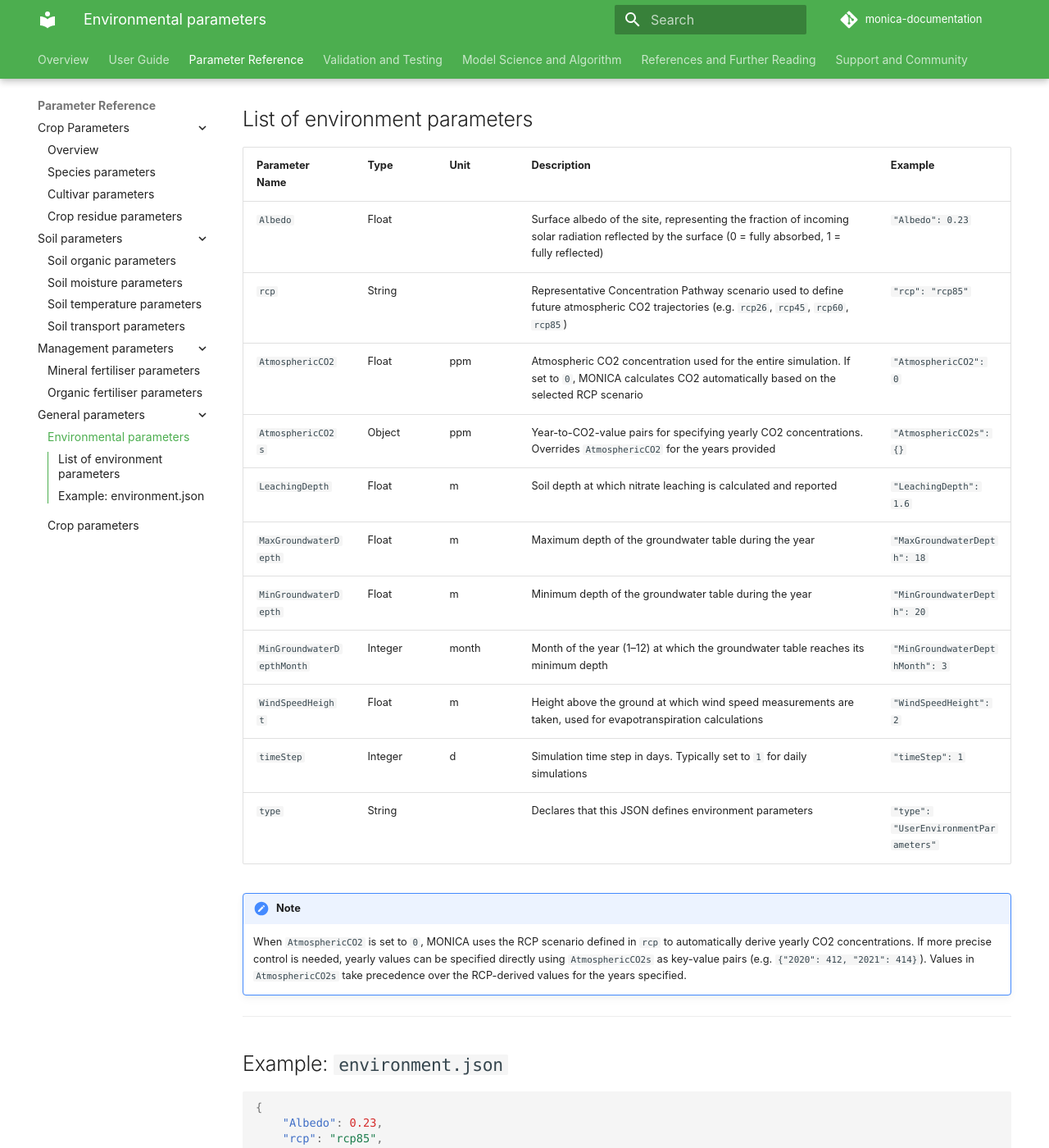
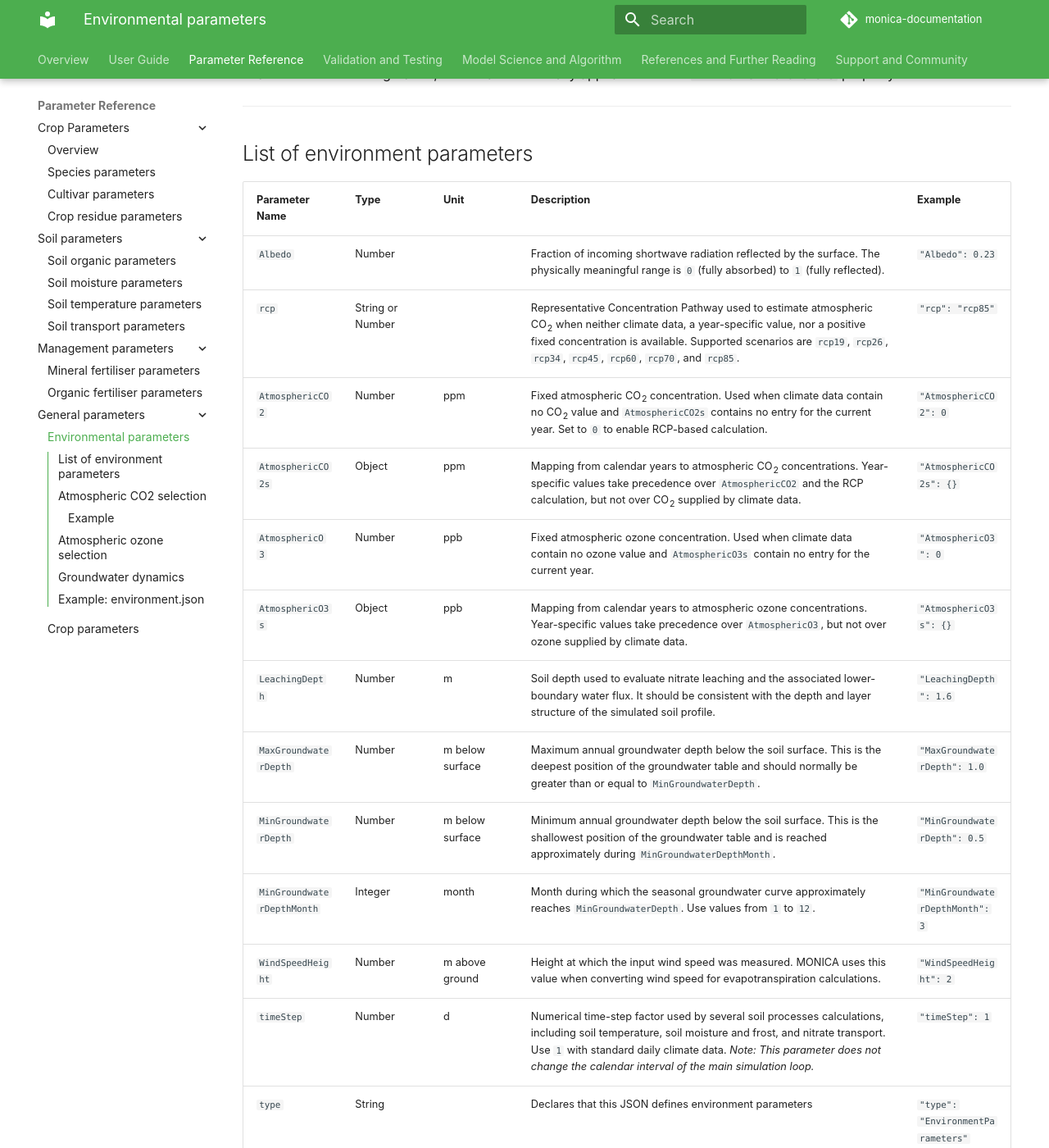
Before and after one commit to zalf-rpm/monica-documentation, an MkDocs documentation site: the page built from docs/parameters/general_parameters/environment_parameters.md, in a window 1280 px wide and 1400 px high, scrolled down 242 px. Shown: the whole window at 82% size. Built offline with MkDocs 1.6.1 and Material for MkDocs 9.7.7, drawn with Linux system fonts in a browser that asks for light colours; comment, search, counter and statistics services are not loaded; some of the changed text lies outside the part shown.

Commit message:
Update environment parameters

````diff
--- a/docs/parameters/general_parameters/environment_parameters.md
+++ b/docs/parameters/general_parameters/environment_parameters.md
@@ -1,27 +1,106 @@
 # Environment Parameters
 
-This section provides an overview of the key-value pairs in the `UserEnvironmentParameters` JSON file used by MONICA. These parameters define the environmental conditions of the simulation site, including atmospheric CO2 concentration, groundwater dynamics, albedo, and meteorological settings.
+The `EnvironmentParameters` JSON object defines environmental conditions used by MONICA, including atmospheric gas concentrations, groundwater dynamics, surface albedo, wind measurement height, nitrate leaching depth, and the numerical timestep factor used by several soil process modules.
+
+In a MONICA site configuration, these values normally appear under the `EnvironmentParameters` property.
 
 ---
 
 ## List of environment parameters
 
-| Parameter Name             | Type             | Unit   | Description                                                                                                                                                  | Example                              |
-|----------------------------|------------------|--------|--------------------------------------------------------------------------------------------------------------------------------------------------------------|--------------------------------------|
-| `Albedo`                   | Float            |        | Surface albedo of the site, representing the fraction of incoming solar radiation reflected by the surface (0 = fully absorbed, 1 = fully reflected)         | `"Albedo": 0.23`                     |
-| `rcp`                      | String           |        | Representative Concentration Pathway scenario used to define future atmospheric CO2 trajectories (e.g. `rcp26`, `rcp45`, `rcp60`, `rcp85`)                  | `"rcp": "rcp85"`                     |
-| `AtmosphericCO2`           | Float            | ppm    | Atmospheric CO2 concentration used for the entire simulation. If set to `0`, MONICA calculates CO2 automatically based on the selected RCP scenario          | `"AtmosphericCO2": 0`                |
-| `AtmosphericCO2s`          | Object           | ppm    | Year-to-CO2-value pairs for specifying yearly CO2 concentrations. Overrides `AtmosphericCO2` for the years provided                                          | `"AtmosphericCO2s": {}`              |
-| `LeachingDepth`            | Float            | m      | Soil depth at which nitrate leaching is calculated and reported                                                                                              | `"LeachingDepth": 1.6`               |
-| `MaxGroundwaterDepth`      | Float            | m      | Maximum depth of the groundwater table during the year                                                                                                       | `"MaxGroundwaterDepth": 18`          |
-| `MinGroundwaterDepth`      | Float            | m      | Minimum depth of the groundwater table during the year                                                                                                       | `"MinGroundwaterDepth": 20`          |
-| `MinGroundwaterDepthMonth` | Integer          | month  | Month of the year (1–12) at which the groundwater table reaches its minimum depth                                                                            | `"MinGroundwaterDepthMonth": 3`      |
-| `WindSpeedHeight`          | Float            | m      | Height above the ground at which wind speed measurements are taken, used for evapotranspiration calculations                                                 | `"WindSpeedHeight": 2`               |
-| `timeStep`                 | Integer          | d      | Simulation time step in days. Typically set to `1` for daily simulations                                                                                     | `"timeStep": 1`                      |
-| `type`                     | String           |        | Declares that this JSON defines environment parameters                                                                                                       | `"type": "UserEnvironmentParameters"` |
+| Parameter Name             | Type             | Unit            | Description                                                                                                                                                                                                                                                                             | Example                           |
+|----------------------------|------------------|-----------------|-----------------------------------------------------------------------------------------------------------------------------------------------------------------------------------------------------------------------------------------------------------------------------------------|-----------------------------------|
+| `Albedo`                   | Number           |                 | Fraction of incoming shortwave radiation reflected by the surface. The physically meaningful range is `0` (fully absorbed) to `1` (fully reflected).                                                                                                                                    | `"Albedo": 0.23`                  |
+| `rcp`                      | String or Number |                 | Representative Concentration Pathway used to estimate atmospheric CO<sub>2</sub> when neither climate data, a year-specific value, nor a positive fixed concentration is available. Supported scenarios are `rcp19`, `rcp26`, `rcp34`, `rcp45`, `rcp60`, `rcp70`, and `rcp85`.          | `"rcp": "rcp85"`                  |
+| `AtmosphericCO2`           | Number           | ppm             | Fixed atmospheric CO<sub>2</sub> concentration. Used when climate data contain no CO<sub>2</sub> value and `AtmosphericCO2s` contains no entry for the current year. Set to `0` to enable RCP-based calculation.                                                                        | `"AtmosphericCO2": 0`             |
+| `AtmosphericCO2s`          | Object           | ppm             | Mapping from calendar years to atmospheric CO<sub>2</sub> concentrations. Year-specific values take precedence over `AtmosphericCO2` and the RCP calculation, but not over CO<sub>2</sub> supplied by climate data.                                                                     | `"AtmosphericCO2s": {}`           |
+| `AtmosphericO3`            | Number           | ppb             | Fixed atmospheric ozone concentration. Used when climate data contain no ozone value and `AtmosphericO3s` contain no entry for the current year.                                                                                                                                        | `"AtmosphericO3": 0`              |
+| `AtmosphericO3s`           | Object           | ppb             | Mapping from calendar years to atmospheric ozone concentrations. Year-specific values take precedence over `AtmosphericO3`, but not over ozone supplied by climate data.                                                                                                                | `"AtmosphericO3s": {}`            |
+| `LeachingDepth`            | Number           | m               | Soil depth used to evaluate nitrate leaching and the associated lower-boundary water flux. It should be consistent with the depth and layer structure of the simulated soil profile.                                                                                                    | `"LeachingDepth": 1.6`            |
+| `MaxGroundwaterDepth`      | Number           | m below surface | Maximum annual groundwater depth below the soil surface. This is the deepest position of the groundwater table and should normally be greater than or equal to `MinGroundwaterDepth`.                                                                                                   | `"MaxGroundwaterDepth": 1.0`      |
+| `MinGroundwaterDepth`      | Number           | m below surface | Minimum annual groundwater depth below the soil surface. This is the shallowest position of the groundwater table and is reached approximately during `MinGroundwaterDepthMonth`.                                                                                                       | `"MinGroundwaterDepth": 0.5`      |
+| `MinGroundwaterDepthMonth` | Integer          | month           | Month during which the seasonal groundwater curve approximately reaches `MinGroundwaterDepth`. Use values from `1` to `12`.                                                                                                                                                             | `"MinGroundwaterDepthMonth": 3`   |
+| `WindSpeedHeight`          | Number           | m above ground  | Height at which the input wind speed was measured. MONICA uses this value when converting wind speed for evapotranspiration calculations.                                                                                                                                               | `"WindSpeedHeight": 2`            |
+| `timeStep`                 | Number           | d               | Numerical time-step factor used by several soil processes calculations, including soil temperature, soil moisture and frost, and nitrate transport. Use `1` with standard daily climate data. *Note: This parameter does not change the calendar interval of the main simulation loop.* | `"timeStep": 1`                   |
+| `type`                     | String           |                 | Declares that this JSON defines environment parameters                                                                                                                                                                                                                                  | `"type": "EnvironmentParameters"` |
 
-!!! note
-    When `AtmosphericCO2` is set to `0`, MONICA uses the RCP scenario defined in `rcp` to automatically derive yearly CO2 concentrations. If more precise control is needed, yearly values can be specified directly using `AtmosphericCO2s` as key-value pairs (e.g. `{"2020": 412, "2021": 414}`). Values in `AtmosphericCO2s` take precedence over the RCP-derived values for the years specified.
+---
+
+## Atmospheric CO<sub>2</sub> selection
+
+For every simulation date, MONICA selects atmospheric CO<sub>2</sub> using the following precedence:
+
+1. CO<sub>2</sub> supplied directly by the climate data.
+2. The value in `AtmosphericCO2s` for the current calendar year.
+3. An RCP-derived concentration when the fixed `AtmosphericCO2` value does not enable a fixed concentration.
+4. The fixed value in `AtmosphericCO2`.
+
+For normal configurations, set `AtmosphericCO2` to:
+
+- a realistic positive concentration, such as `400`, to use a fixed value,
+- or `0` to enable RCP-based calculation.
+
+---
+
+### Example
+
+```json
+{
+    "rcp": "rcp45",
+    "AtmosphericCO2": 0,
+    "AtmosphericCO2s": {
+        "2020": 412,
+        "2021": 414
+    }
+}
+```
+
+In this example:
+
+- Climate data CO<sub>2</sub> takes precedence whenever it is present.
+- `412 ppm` is used in 2020 when climate data CO<sub>2</sub> is absent.
+- `414 ppm` is used in 2021 when climate data CO<sub>2</sub> is absent.
+- For other years, MONICA calculates CO<sub>2</sub> from the `rcp45` trajectory.
+
+---
+
+## Atmospheric ozone selection
+
+MONICA selects atmospheric ozone using the following precedence:
+
+1. Ozone supplied directly by the climate data.
+2. The value in `AtmosphericO3s` for the current calendar year.
+3. The fixed value in `AtmosphericO3`.
+
+Unlike CO<sub>2</sub>, atmospheric ozone is not calculated from the selected RCP scenario.
+
+---
+
+## Groundwater dynamics
+
+For each simulation date, MONICA first checks whether measured groundwater information is available for that exact date. Measured groundwater information is configured separately from the `EnvironmentParameters` object. When a measured value is available, MONICA uses it. Otherwise, it calculates groundwater depth from an annual sinusoidal curve defined by:
+
+- `MaxGroundwaterDepth`
+- `MinGroundwaterDepth`
+- `MinGroundwaterDepthMonth`
+
+`MinGroundwaterDepthMonth` specifies approximately when the curve reaches `MinGroundwaterDepth`, the shallowest groundwater position. The curve reaches `MaxGroundwaterDepth`, the deepest position, approximately six months later. `MaxGroundwaterDepth` should therefore normally be greater than or equal to `MinGroundwaterDepth`.
+
+!!! note "Groundwater depth terminology"
+
+    Groundwater depth is measured downward from the soil surface. A larger numerical value therefore represents a deeper groundwater table.
+
+    For example:
+
+    ```json
+    {
+        "MaxGroundwaterDepth": 1.0,
+        "MinGroundwaterDepth": 0.5,
+        "MinGroundwaterDepthMonth": 3
+    }
+    ```
+
+    The calculated groundwater depth is approximately `0.5 m` in March and approximately `1.0 m` six months later.
 
 ---
 
@@ -34,11 +113,11 @@
     "AtmosphericCO2": 0,
     "AtmosphericCO2s": {},
     "LeachingDepth": 1.6,
-    "MaxGroundwaterDepth": 18,
-    "MinGroundwaterDepth": 20,
+    "MaxGroundwaterDepth": 1.0,
+    "MinGroundwaterDepth": 0.5,
     "MinGroundwaterDepthMonth": 3,
     "WindSpeedHeight": 2,
     "timeStep": 1,
-    "type": "UserEnvironmentParameters"
+    "type": "EnvironmentParameters"
 }
 ```
````
